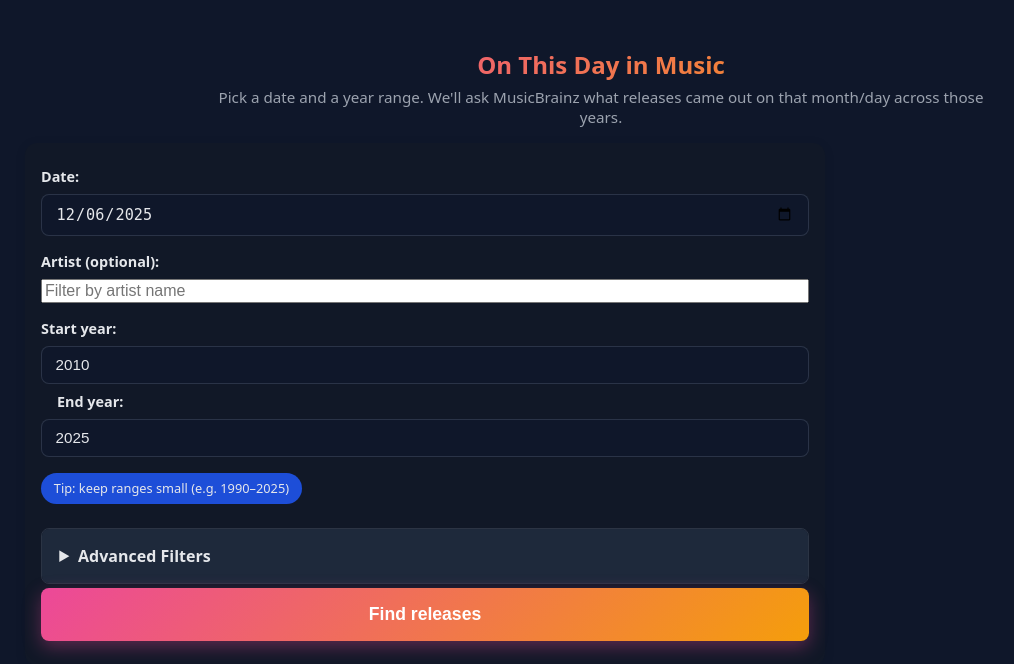
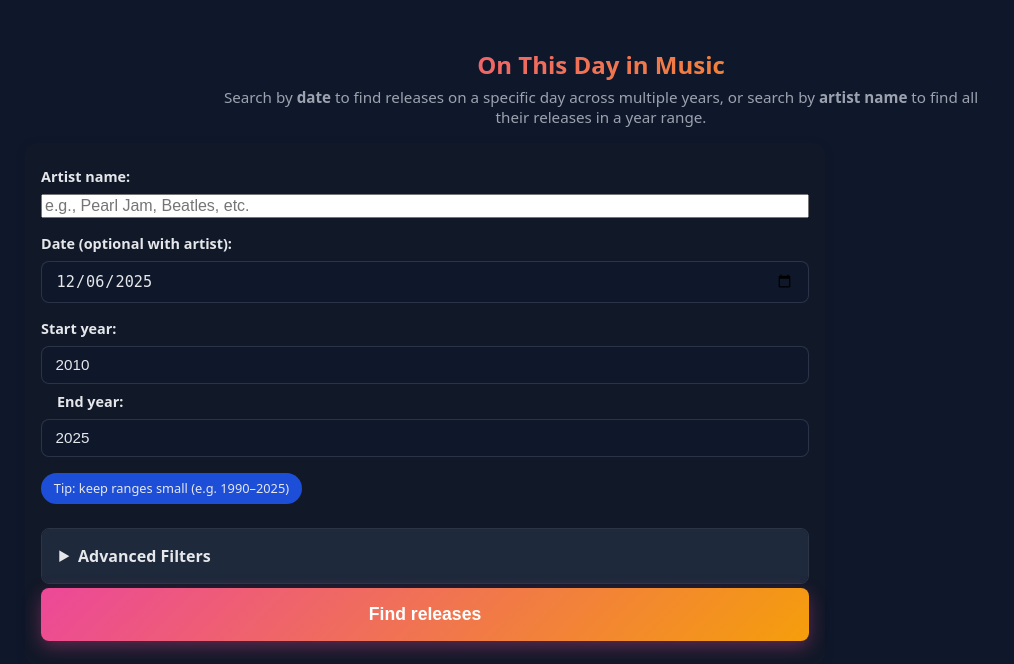
Before and after one commit to ericsjaffe/music-news-site, a Flask app: page /releases in a window 1280 px wide. Shown: the part 138-802 px from the top of the page, without its empty margins (39-1053 px from the left). Run offline with Flask 3, Linux system fonts and the light colour scheme; data that the repository does not hold is empty.

Commit message:
Fix artist search to work independently - search by artist OR date

```diff
--- a/app.py
+++ b/app.py
@@ -715,6 +715,32 @@ def search_releases_for_date(year: int, mm_dd: str, limit: int = 50):
     return data.get("releases", [])
 
 
+def search_releases_by_artist(artist_name: str, year: int = None, limit: int = 100):
+    """
+    Call MusicBrainz search by artist name:
+      /ws/2/release/?query=artist:ARTIST&fmt=json&limit=...
+    Optionally filter by year if provided.
+    Returns list of releases (dicts).
+    """
+    query = f"artist:{artist_name}"
+    if year:
+        query += f" AND date:{year}*"
+
+    params = {
+        "query": query,
+        "fmt": "json",
+        "limit": str(limit),
+    }
+    headers = {
+        "User-Agent": USER_AGENT,
+    }
+
+    resp = requests.get(API_BASE, params=params, headers=headers, timeout=30)
+    resp.raise_for_status()
+    data = resp.json()
+    return data.get("releases", [])
+
+
 @app.route("/releases", methods=["GET", "POST"])
 def releases():
     """Find music releases on a specific date across multiple years."""
@@ -731,7 +757,7 @@ def releases():
     mm_dd = today.strftime("%m-%d")
     artist_filter = ""
 
-    # Auto-load results on first visit (GET request)
+    # Auto-load results on first visit (GET request) - only if no artist filter
     should_fetch = request.method == "GET"
 
     if request.method == "POST":
@@ -741,14 +767,30 @@ def releases():
         end_str = request.form.get("end_year", "").strip()
         artist_filter = request.form.get("artist_filter", "").strip()
 
-        # Parse date
-        try:
-            _dt = datetime.strptime(date_value, "%Y-%m-%d")
-            mm_dd = date_value[5:]  # "YYYY-MM-DD" -> "MM-DD"
-            pretty_date = _dt.strftime("%B %d")  # e.g. "November 22"
-        except ValueError:
-            error = "Invalid date. Please use the date picker."
-            mm_dd = None
+        # If artist is provided, date is optional
+        if artist_filter:
+            # Parse date only if provided
+            if date_value:
+                try:
+                    _dt = datetime.strptime(date_value, "%Y-%m-%d")
+                    mm_dd = date_value[5:]  # "YYYY-MM-DD" -> "MM-DD"
+                    pretty_date = _dt.strftime("%B %d")  # e.g. "November 22"
+                except ValueError:
+                    error = "Invalid date. Please use the date picker."
+                    mm_dd = None
+            else:
+                # No date required when searching by artist
+                mm_dd = None
+                pretty_date = ""
+        else:
+            # Date is required when not searching by artist
+            try:
+                _dt = datetime.strptime(date_value, "%Y-%m-%d")
+                mm_dd = date_value[5:]  # "YYYY-MM-DD" -> "MM-DD"
+                pretty_date = _dt.strftime("%B %d")  # e.g. "November 22"
+            except ValueError:
+                error = "Invalid date. Please use the date picker."
+                mm_dd = None
 
         # Parse years with defaults
         try:
@@ -784,67 +826,106 @@ def releases():
             should_fetch = False
 
         # Clamp the range so we don't time out
-    if should_fetch and not error and mm_dd:
-        year_span = end_year - start_year + 1
-        if year_span > MAX_YEARS_PER_REQUEST:
-            original_end = end_year
-            end_year = start_year + MAX_YEARS_PER_REQUEST - 1
-            if end_year > current_year:
-                end_year = current_year
-            error = (error + " | " if error else "") + (
-                f"Year range too large ({year_span} years). "
-                f"Showing only {start_year}–{end_year}. "
-                f"Try smaller chunks like 1990–2010, then 2011–{current_year}."
-            )
-
-        results = []
-        # Iterate in reverse to fetch newest years first
-        for year in range(end_year, start_year - 1, -1):
-            try:
-                releases = search_releases_for_date(year, mm_dd, limit=50)
-            except (requests.HTTPError, requests.ConnectionError, ConnectionResetError) as e:
-                # Skip this year and continue with others
-                print(f"Skipping year {year} due to connection issue: {e}")
-                continue
-            except Exception as e:
-                # For other errors, skip and continue
-                print(f"Skipping year {year} due to error: {e}")
-                continue
-
-            for r in releases:
-                title = r.get("title")
-                date = r.get("date")
-                artist = None
-                ac = r.get("artist-credit") or []
-                if ac and isinstance(ac, list) and "name" in ac[0]:
-                    artist = ac[0]["name"]
-                mbid = r.get("id")
-                url = f"https://musicbrainz.org/release/{mbid}" if mbid else None
-
-                # Try to get cover art from Cover Art Archive
-                cover_art = None
-                if mbid:
-                    cover_art = f"https://coverartarchive.org/release/{mbid}/front-250"
-
-                # use a tiny object so template can do r.year, r.title, etc.
-                results.append(
-                    type("Release", (object,), {
-                        "year": year,
-                        "title": title,
-                        "artist": artist,
-                        "date": date,
-                        "url": url,
-                        "cover_art": cover_art,
-                    })
+    if should_fetch and not error:
+        # If artist filter is provided, search by artist instead of date
+        if artist_filter:
+            results = []
+            # Search by artist across the year range
+            for year in range(end_year, start_year - 1, -1):
+                try:
+                    releases = search_releases_by_artist(artist_filter, year=year, limit=100)
+                except (requests.HTTPError, requests.ConnectionError, ConnectionResetError) as e:
+                    print(f"Skipping year {year} due to connection issue: {e}")
+                    continue
+                except Exception as e:
+                    print(f"Skipping year {year} due to error: {e}")
+                    continue
+
+                for r in releases:
+                    title = r.get("title")
+                    date = r.get("date")
+                    artist = None
+                    ac = r.get("artist-credit") or []
+                    if ac and isinstance(ac, list) and "name" in ac[0]:
+                        artist = ac[0]["name"]
+                    mbid = r.get("id")
+                    url = f"/release/{mbid}" if mbid else None
+
+                    # Try to get cover art from Cover Art Archive
+                    cover_art = None
+                    if mbid:
+                        cover_art = f"https://coverartarchive.org/release/{mbid}/front-250"
+
+                    results.append(
+                        type("Release", (object,), {
+                            "year": year,
+                            "title": title,
+                            "artist": artist,
+                            "date": date,
+                            "url": url,
+                            "cover_art": cover_art,
+                        })
+                    )
+
+                time.sleep(0.1)
+
+        # Search by date if provided and no artist filter
+        elif mm_dd:
+            year_span = end_year - start_year + 1
+            if year_span > MAX_YEARS_PER_REQUEST:
+                original_end = end_year
+                end_year = start_year + MAX_YEARS_PER_REQUEST - 1
+                if end_year > current_year:
+                    end_year = current_year
+                error = (error + " | " if error else "") + (
+                    f"Year range too large ({year_span} years). "
+                    f"Showing only {start_year}–{end_year}. "
+                    f"Try smaller chunks like 1990–2010, then 2011–{current_year}."
                 )
 
-            # Be polite with MusicBrainz but not too slow
-            time.sleep(0.1)
-
-        # Filter by artist if specified
-        if artist_filter and results:
-            artist_lower = artist_filter.lower()
-            results = [r for r in results if r.artist and artist_lower in r.artist.lower()]
+            results = []
+            # Iterate in reverse to fetch newest years first
+            for year in range(end_year, start_year - 1, -1):
+                try:
+                    releases = search_releases_for_date(year, mm_dd, limit=50)
+                except (requests.HTTPError, requests.ConnectionError, ConnectionResetError) as e:
+                    # Skip this year and continue with others
+                    print(f"Skipping year {year} due to connection issue: {e}")
+                    continue
+                except Exception as e:
+                    # For other errors, skip and continue
+                    print(f"Skipping year {year} due to error: {e}")
+                    continue
+
+                for r in releases:
+                    title = r.get("title")
+                    date = r.get("date")
+                    artist = None
+                    ac = r.get("artist-credit") or []
+                    if ac and isinstance(ac, list) and "name" in ac[0]:
+                        artist = ac[0]["name"]
+                    mbid = r.get("id")
+                    url = f"/release/{mbid}" if mbid else None
+
+                    # Try to get cover art from Cover Art Archive
+                    cover_art = None
+                    if mbid:
+                        cover_art = f"https://coverartarchive.org/release/{mbid}/front-250"
+
+                    # use a tiny object so template can do r.year, r.title, etc.
+                    results.append(
+                        type("Release", (object,), {
+                            "year": year,
+                            "title": title,
+                            "artist": artist,
+                            "date": date,
+                            "url": url,
+                            "cover_art": cover_art,
+                        })
+                    )
+
+                # Be polite with MusicBrainz but not too slow
+                time.sleep(0.1)
 
         # Sort by year (newest first), then by artist, then by title
         if results:
--- a/templates/releases.html
+++ b/templates/releases.html
@@ -91,19 +91,19 @@
   <main class="container">
     <div class="releases-intro">
       <h2>On This Day in Music</h2>
-      <p>Pick a date and a year range. We'll ask MusicBrainz what releases came out on that month/day across those years.</p>
+      <p>Search by <strong>date</strong> to find releases on a specific day across multiple years, or search by <strong>artist name</strong> to find all their releases in a year range.</p>
     </div>
 
     <form method="post" class="releases-form">
       <div class="form-row">
-        <label for="date">Date:</label>
-        <input type="date" id="date" name="date"
-               value="{{ date_value or '' }}" required>
+        <label for="artist_filter">Artist name:</label>
+        <input type="text" id="artist_filter" name="artist_filter"
+               value="{{ artist_filter or '' }}" placeholder="e.g., Pearl Jam, Beatles, etc.">
       </div>
       <div class="form-row">
-        <label for="artist_filter">Artist (optional):</label>
-        <input type="text" id="artist_filter" name="artist_filter"
-               value="{{ artist_filter or '' }}" placeholder="Filter by artist name">
+        <label for="date">Date (optional with artist):</label>
+        <input type="date" id="date" name="date"
+               value="{{ date_value or '' }}">
       </div>
       <div class="form-row">
         <label for="start_year">Start year:</label>
@@ -157,7 +157,11 @@
 
     {% if results is not none %}
       <div class="summary">
-        Found {{ results|length }} releases for {{ pretty_date }} across {{ start_year }}–{{ end_year }}{% if artist_filter %} by artists matching "{{ artist_filter }}"{% endif %}.
+        {% if artist_filter %}
+          Found {{ results|length }} releases by "{{ artist_filter }}" across {{ start_year }}–{{ end_year }}{% if pretty_date %} on {{ pretty_date }}{% endif %}.
+        {% else %}
+          Found {{ results|length }} releases for {{ pretty_date }} across {{ start_year }}–{{ end_year }}.
+        {% endif %}
       </div>
       {% if results %}
         <div class="table-wrapper">
```
